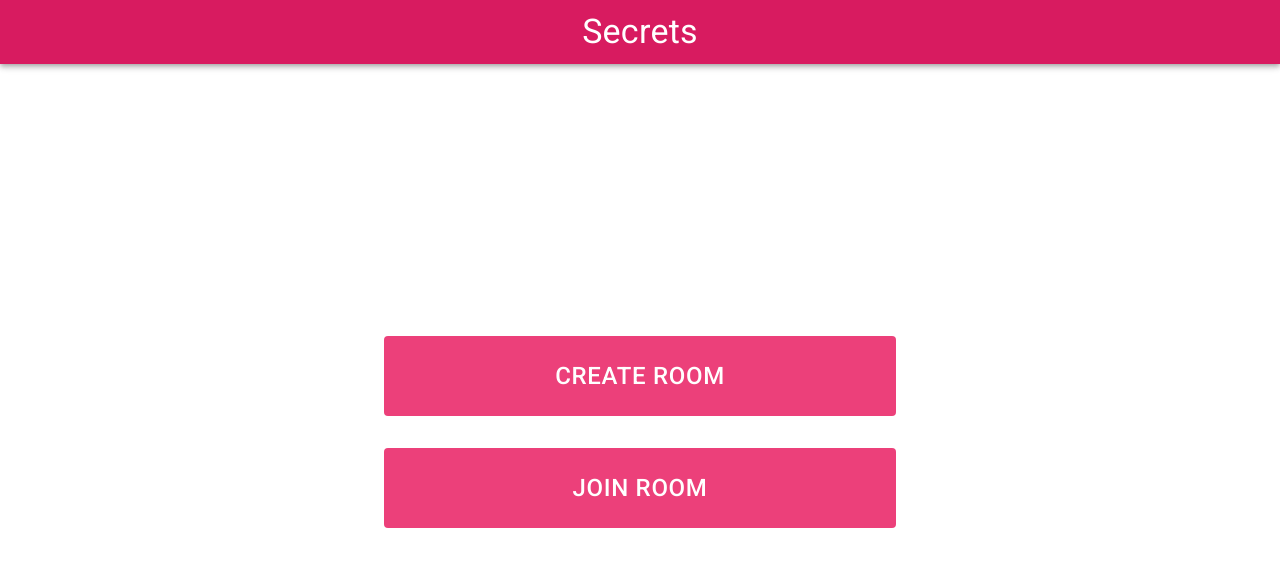
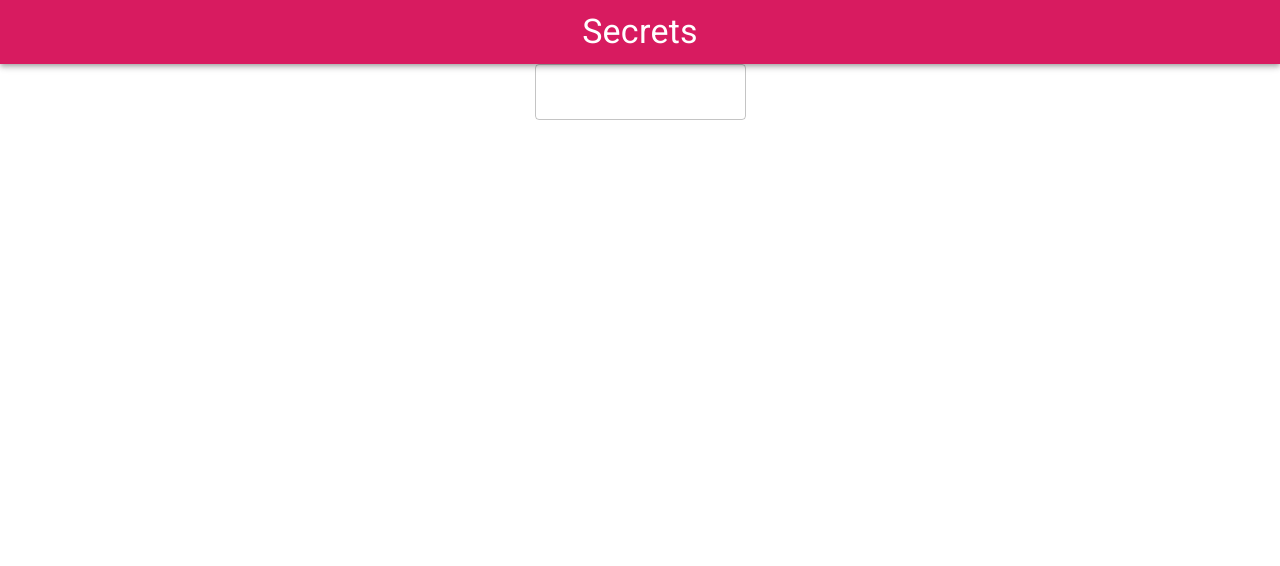
Before and after one commit to udasitharani/Secret-Chats-App, a React (Create React App) app in the folder frontend/: page /create-room in a window 1280 px wide. Shown: the top 566 px of the page. Built offline with nearby package versions, Linux system fonts and the light colour scheme.

Commit message:
fix react-router component re-rendering issue

```diff
--- a/frontend/src/App.js
+++ b/frontend/src/App.js
@@ -4,8 +4,9 @@ import { Grid } from "@material-ui/core";
 import AppHeader from "./Components/AppBar";
 import "./App.css";
 import Home from "./Components/Home";
+import CreateRoom from "./Components/CreateRoom";
 
-function App() {
+const App = () => {
   return (
     <div style={{ height: "100vh" }} className="App">
       <Grid
@@ -20,12 +21,13 @@ function App() {
         </div>
         <div className="app-body" style={{ flex: "1 1 auto" }}>
           <Switch>
-            <Route to="/" component={Home} exact />
+            <Route path="/" component={Home} exact />
+            <Route path="/create-room" component={CreateRoom} />
           </Switch>
         </div>
       </Grid>
     </div>
   );
-}
+};
 
 export default App;
--- a/frontend/src/Components/AppBar.js
+++ b/frontend/src/Components/AppBar.js
@@ -2,7 +2,7 @@ import React from "react";
 import { AppBar, Toolbar, Typography } from "@material-ui/core";
 import { makeStyles } from "@material-ui/core/styles";
 
-const AppHeader = (props) => {
+const AppHeader = () => {
   const classes = useStyles();
   return (
     <AppBar position="static">
--- a/frontend/src/Components/CreateRoom.js
+++ b/frontend/src/Components/CreateRoom.js
@@ -1,5 +1,8 @@
 import React from "react";
+import { TextField } from "@material-ui/core";
 
-const CreateRoom = () => {};
+const CreateRoom = () => {
+  return <TextField variant="outlined" />;
+};
 
 export default CreateRoom;
--- a/frontend/src/Components/Home.js
+++ b/frontend/src/Components/Home.js
@@ -2,7 +2,7 @@ import React from "react";
 import { Grid } from "@material-ui/core";
 import PrimaryButton from "./PrimaryButton";
 
-const Home = (props) => {
+const Home = () => {
   return (
     <Grid
       style={{ height: "100%" }}
--- a/frontend/src/index.js
+++ b/frontend/src/index.js
@@ -10,13 +10,11 @@ import AppTheme from "./Themes/DefaultTheme";
 console.log(AppTheme);
 
 ReactDOM.render(
-  <React.StrictMode>
+  <MuiThemeProvider theme={AppTheme}>
     <BrowserRouter>
-      <MuiThemeProvider theme={AppTheme}>
-        <App />
-      </MuiThemeProvider>
+      <App />
     </BrowserRouter>
-  </React.StrictMode>,
+  </MuiThemeProvider>,
   document.getElementById("root")
 );
 
```
